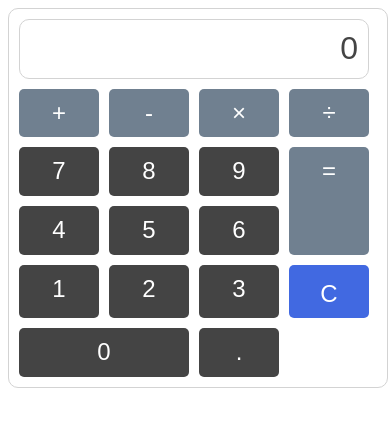
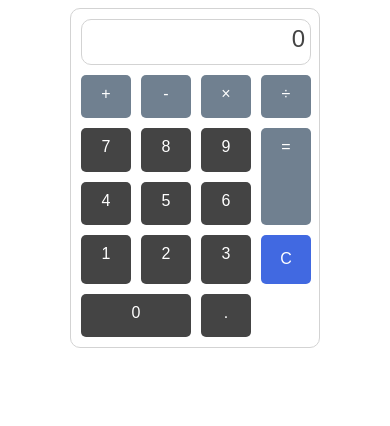
Before and after one commit to forthmedia/calc, a website: page src/index.html in a window 390 px wide. Drawn offline with Linux system fonts and the light colour scheme.

Commit message:
Responsive design.

```diff
--- a/src/css/styles.css
+++ b/src/css/styles.css
@@ -1,5 +1,12 @@
 body {
     font-family: Arial, Helvetica, sans-serif;
+}
+#container {
+    text-align: center;
+}
+#calculator {
+    display: inline-block;
+    margin-top: 20px;
 }
 .wrapper {
     width: 380px;
@@ -49,3 +56,20 @@ body {
 .selected {
     background-color: darkslategray;
 }
+@media only screen and (max-width: 420px) {
+    #calculator {
+        margin-top: 0;
+    }
+    .wrapper {
+        width: 250px;
+        height: 340px;
+        grid-template-columns: 50px 50px 50px 50px;
+    }
+    .output {
+        font-size: 150%;
+        padding: 5px;
+    }
+    .keypad {
+        font-size: 100%;
+    }
+}
--- a/src/index.html
+++ b/src/index.html
@@ -12,7 +12,9 @@
 
 <body>
 
-  <div class="wrapper" id="calc">
+  <div id="container">
+    <div id="calculator">
+      <div class="wrapper" id="grid">
         <div class="output" id="output">0</div>
         <div class="keypad operation" data-operation="add">+</div>
         <div class="keypad operation" data-operation="subtract">-</div>
@@ -32,6 +34,8 @@
         <div class="keypad numeral zero" data-numeral="0">0</div>
         <div class="keypad numeral" data-operation="decimal">.</div>
       </div>
+    </div>
+  </div>
 
   <script src="js/scripts.js"></script>
 
--- a/src/js/scripts.js
+++ b/src/js/scripts.js
@@ -2,7 +2,7 @@
 const output = document.getElementById('output');
 
 //delegate click listener to outer div
-document.getElementById('calc').addEventListener('click', e => {
+document.getElementById('grid').addEventListener('click', e => {
     deselectAll();
     if (e.target.dataset.operation) {
         const current = output.textContent;
```
Lines whose indentation alone changed are shown as unchanged.
